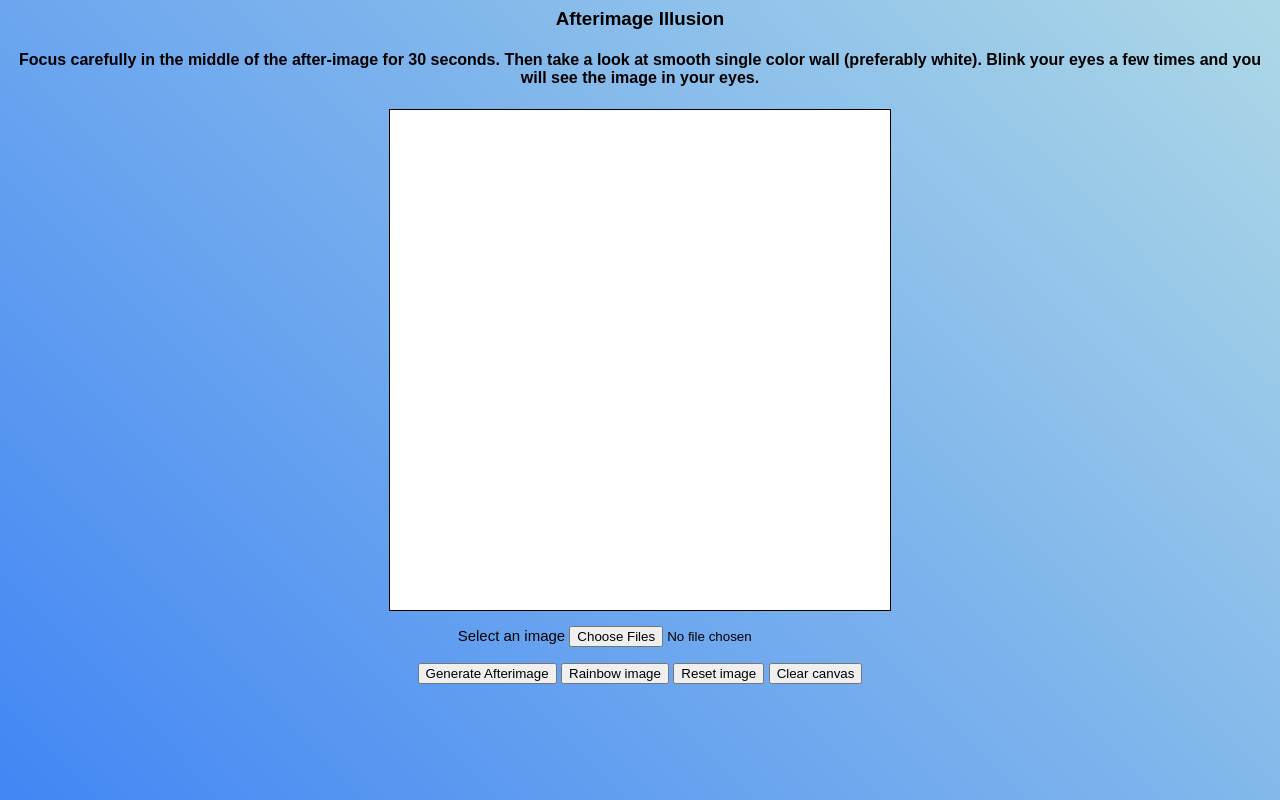
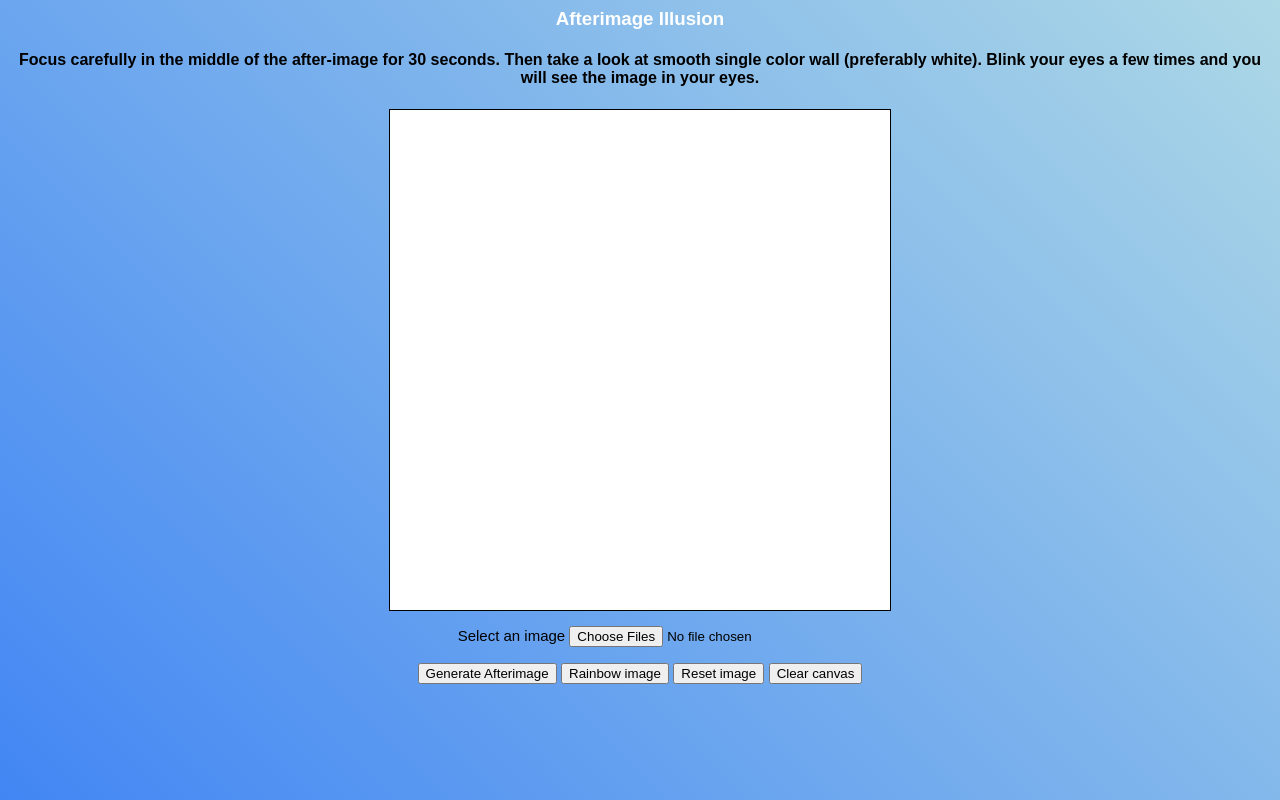
Before and after one commit to sujee279/sujee, a plain HTML site: page index.html in a window 1280 px wide. Drawn offline with Linux system fonts and the light colour scheme.

Commit message:
Update index.html

```diff
--- a/index.html
+++ b/index.html
@@ -1,6 +1,6 @@
 <html>
 
-<h3>Afterimage Illusion</h3>
+<h3 style="color:white">Afterimage Illusion</h3>
 <h4>Focus carefully in the middle of the after-image for 30 seconds. Then take a look at smooth single color wall (preferably white). Blink your eyes a few times and you will see the image in your eyes.
 </h4>
 <canvas id="can1">
```
